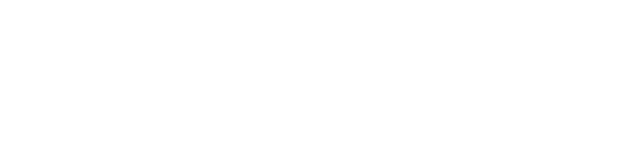
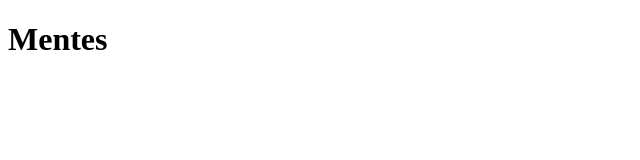
Before and after one commit to demartinvinicius/repogitpages, a plain HTML site: page arq3.html in a window 1280 px wide. Shown: the whole page, without its empty margins (0-640 px from the left). Drawn offline with Linux system fonts and the light colour scheme.

Commit message:
mentes brilhantes

```diff
--- a/arq3.html
+++ b/arq3.html
@@ -4,9 +4,10 @@
     <meta charset="UTF-8">
     <meta http-equiv="X-UA-Compatible" content="IE=edge">
     <meta name="viewport" content="width=device-width, initial-scale=1.0">
-    <title>Document</title>
+    <title>Mentes</title>
 </head>
 <body>
-
+    <p></p>
+    <h1>Mentes</h1>
 </body>
 </html>
```
